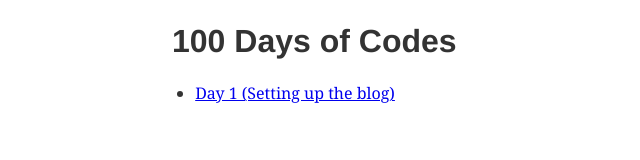
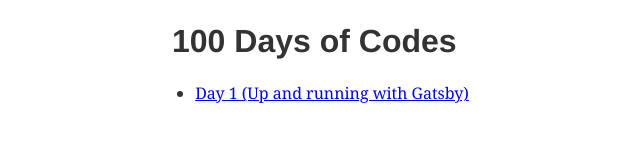
Before and after one commit to pravinbashyal/pravinbashyal.com, a Gatsby site: page / in a window 1280 px wide. Shown: the whole page, without its empty margins (150-790 px from the left). Built offline with nearby package versions, Linux system fonts and the light colour scheme; Gatsby itself is replaced by a stand-in of ours.

Commit message:
update blog text

```diff
--- a/src/pages/index.js
+++ b/src/pages/index.js
@@ -6,7 +6,9 @@ function HundredDaysRoot({}) {
       <h1>100 Days of Codes</h1>
       <ul>
         <li>
-          <a href="/100-days-of-coding/day1">Day 1 (Setting up the blog)</a>
+          <a href="/100-days-of-coding/day1">
+            Day 1 (Up and running with Gatsby)
+          </a>
         </li>
       </ul>
     </main>
```
